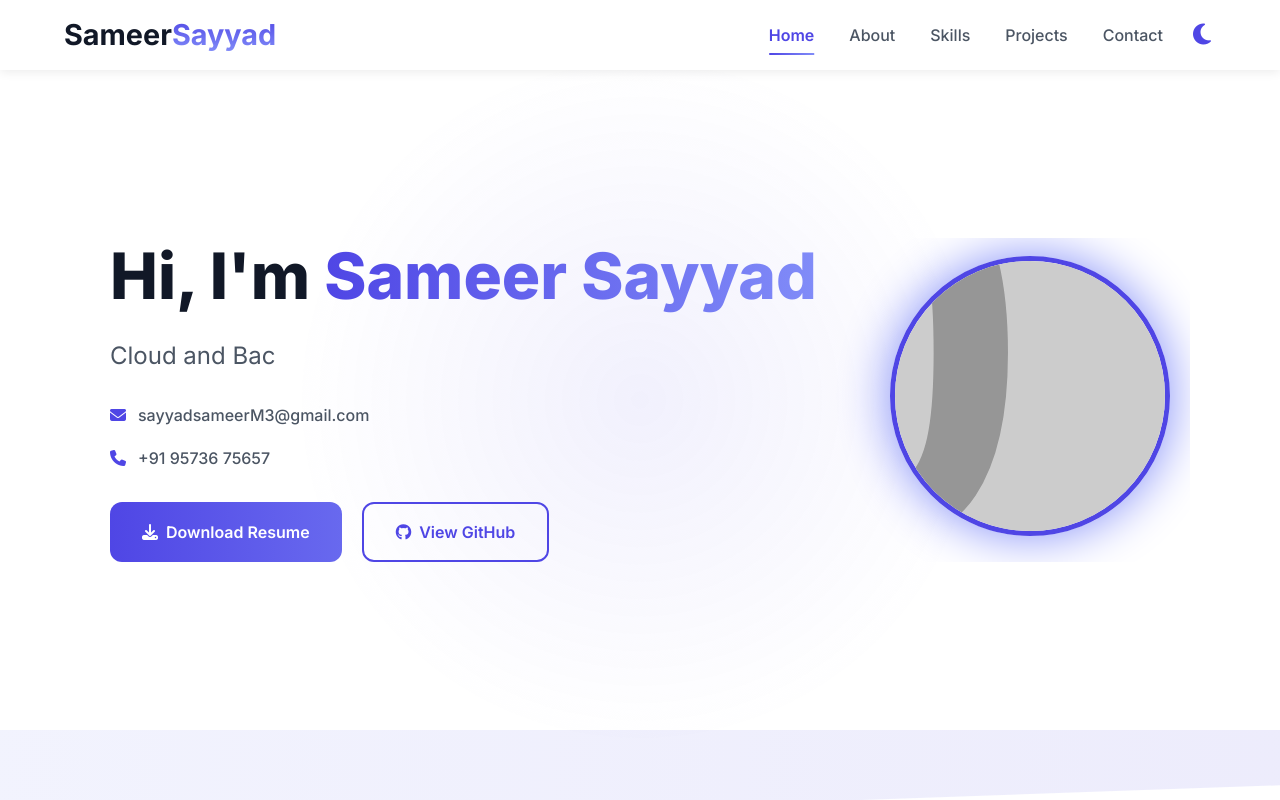
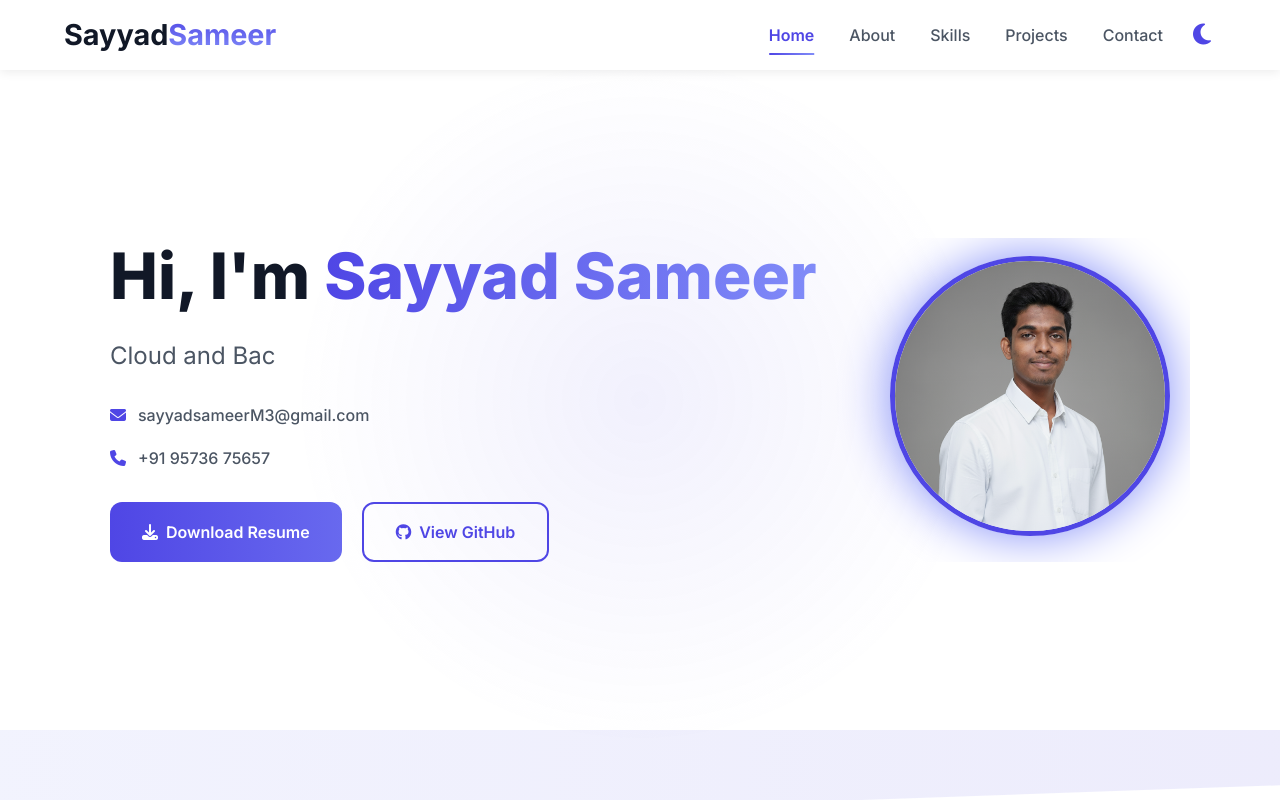
Before and after one commit to Sayyaddsameer/OnDemand-Portfolio, a plain HTML site: page index.html in a window 1280 px wide. Shown: the top 800 px of the page. Drawn offline with Linux system fonts and the light colour scheme; placeholder pictures from the web are drawn by us.

Commit message:
Update index.html

```diff
--- a/index.html
+++ b/index.html
@@ -529,7 +529,7 @@
     <div class="background-blob"></div>
 
     <header>
-        <a href="#" class="logo">Sameer<span>Sayyad</span></a>
+        <a href="#" class="logo">Sayyad<span>Sameer</span></a>
         <div class="nav-container">
             <nav>
                 <ul class="nav-links">
@@ -553,7 +553,7 @@
         <section id="hero">
             <div class="container hero-container">
                 <div class="hero-text hidden-animation">
-                    <h1>Hi, I'm <span class="gradient-text">Sameer Sayyad</span></h1>
+                    <h1>Hi, I'm <span class="gradient-text">Sayyad Sameer</span></h1>
                     <p class="subtitle" id="subtitle"></p>
                     <div class="contact-details">
                         <a href="mailto:sayyadsameerM3@gmail.com"><i class="fas fa-envelope"></i>sayyadsameerM3@gmail.com</a>
@@ -565,7 +565,7 @@
                     </div>
                 </div>
                 <div class="hero-image hidden-animation">
-                    <img src="https://via.placeholder.com/280/4F46E5/FFFFFF?text=SS" alt="Sameer Sayyad" class="profile-photo">
+                    <img src="sameer.png" alt="Sayyad Sameer" class="profile-photo">
                 </div>
             </div>
         </section>
```
